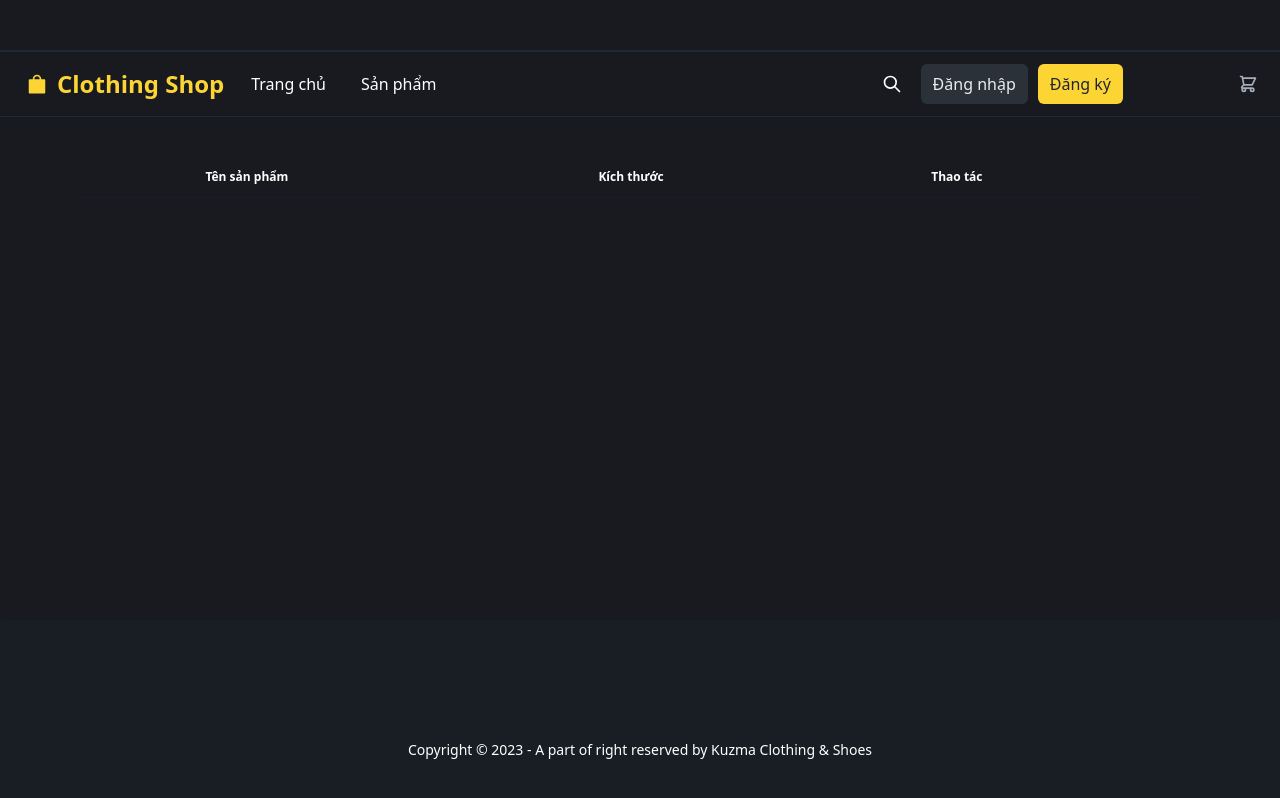
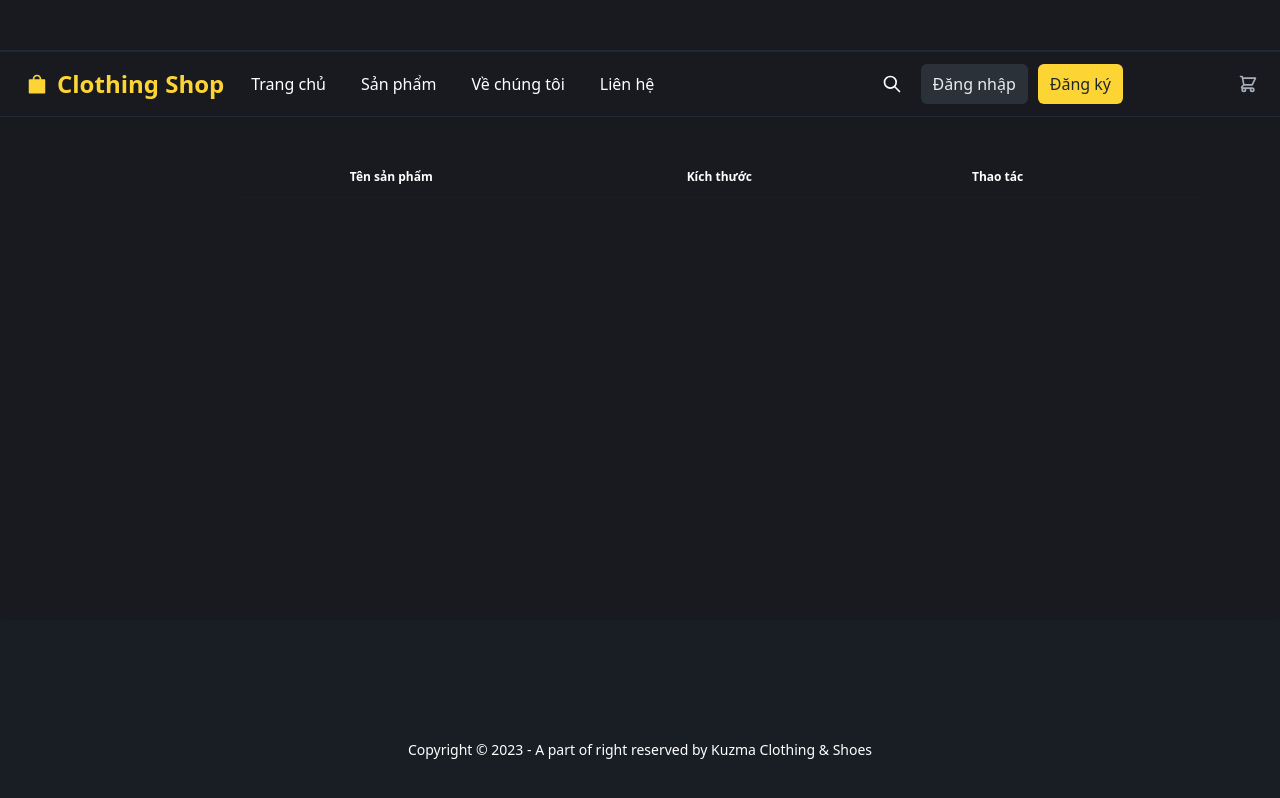
Before and after one commit to bobbibao/e-commerce-frontend, a React (Vite) app: page /wishlist in a window 1280 px wide. Built offline with nearby package versions, Linux system fonts and the light colour scheme; some icons are missing.

Commit message:
Update catch err for Header, OrderHistory, WishList page

```diff
--- a/src/components/Header.jsx
+++ b/src/components/Header.jsx
@@ -85,6 +85,12 @@ const Header = () => {
             </NavLink>
             <NavLink className="text-accent-content navlink-hover" to="/shop" style={{padding: 10}}>
               Sản phẩm
+            </NavLink>
+            <NavLink className="text-accent-content navlink-hover" to="/about-us" style={{padding: 10}}>
+              Về chúng tôi
+            </NavLink>
+            <NavLink className="text-accent-content navlink-hover" to="/contact" style={{padding: 10}}>
+              Liên hệ
             </NavLink>
           </div>
         </div>
--- a/src/pages/OrderHistory.jsx
+++ b/src/pages/OrderHistory.jsx
@@ -32,13 +32,18 @@ const OrderHistory = () => {
 
   useEffect(() => {
     if (!loginState) {
-      toast.error("You must be logged in to access this page");
+      toast.error("Bạn cần đăng nhập để xem lịch sử đơn hàng");
       navigate("/");
     } else {
       getOrderHistory();
     }
   }, []);
-
+  const formatCurrency = (value) => {
+    return value.toLocaleString("vi-VN", {
+        style: "currency",
+        currency: "VND",
+    });
+};
   return (
     <div style={{flexGrow: 1}}>
       <SectionTitle title="Order History" path="Home | Order History" />
@@ -88,34 +93,34 @@ const OrderHistory = () => {
                             <td>{product.title}</td>
                             <td>{product.selectedSize}</td>
                             <td>{product.amount}</td>
-                            <td>VNĐ{(product.price * product.amount).toFixed(2)}</td>
+                            <td>{formatCurrency((product.price * product.amount).toFixed(2))}</td>
                           </tr>
                         ))}
                         <tr>
                           <td colSpan="5" className="text-center">
                             <h4 className="text-md text-accent-content">
-                              Tổng tiền hàng: VNĐ{ Math.round(order?.subtotal) }
+                              Tổng tiền hàng: { formatCurrency(Math.round(order?.subtotal)) }
                             </h4>
                           </td>
                         </tr>
                         <tr>
                           <td colSpan="5" className="text-center">
                             <h3 className="text-md text-accent-content">
-                              Phí giao hàng: VNĐ20.000
+                              Phí giao hàng: 10.000 đ
                             </h3>
                           </td>
                         </tr>
                         <tr>
                           <td colSpan="5" className="text-center">
                             <h3 className="text-md text-accent-content">
-                              Thuế: 20%: VNĐ{ Math.round(order?.subtotal / 5) }
+                              Thuế: 10%: { formatCurrency(Math.round(order?.subtotal / 10)) }
                             </h3>
                           </td>
                         </tr>
                         <tr>
                           <td colSpan="5" className="text-center">
                             <h3 className="text-xl text-accent-content">
-                              - Tổng cần thanh toán: VNĐ{ Math.round(order?.subtotal + 50 + (order?.subtotal / 5)) } -
+                              - Tổng cần thanh toán: { formatCurrency(Math.round(order?.subtotal + 10000 + (order?.subtotal / 10))) } -
                             </h3>
                           </td>
                         </tr>
--- a/src/pages/Wishlist.jsx
+++ b/src/pages/Wishlist.jsx
@@ -9,7 +9,7 @@ const Wishlist = () => {
   return (
     <div style={{flexGrow: 1}}>
       <SectionTitle title="Wishlist" path="Home | Wishlist" />
-      <div className="max-w-7xl mx-auto px-20 py-10">
+      <div className="max-w-7xl mx-auto px-20 py-10" style={{paddingLeft: "15rem"}}>
         <div className="overflow-x-auto">
           <table className="table">
             <thead>
```
